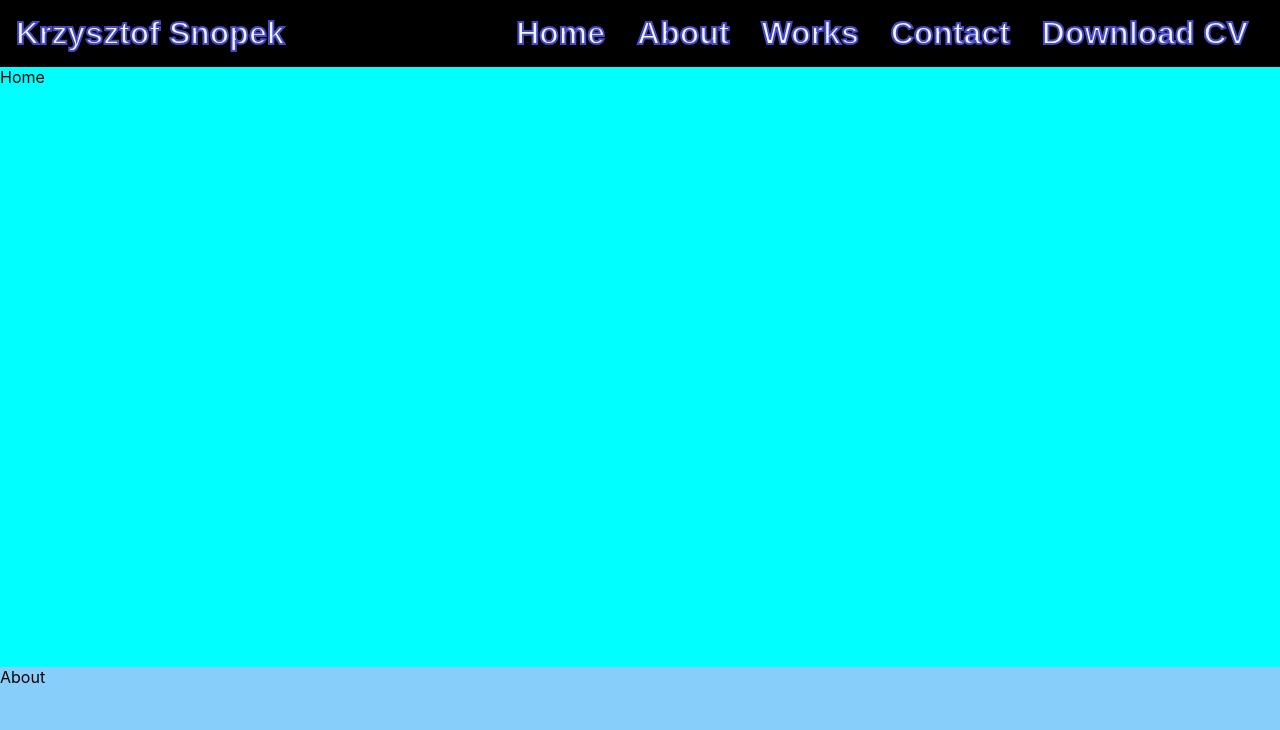
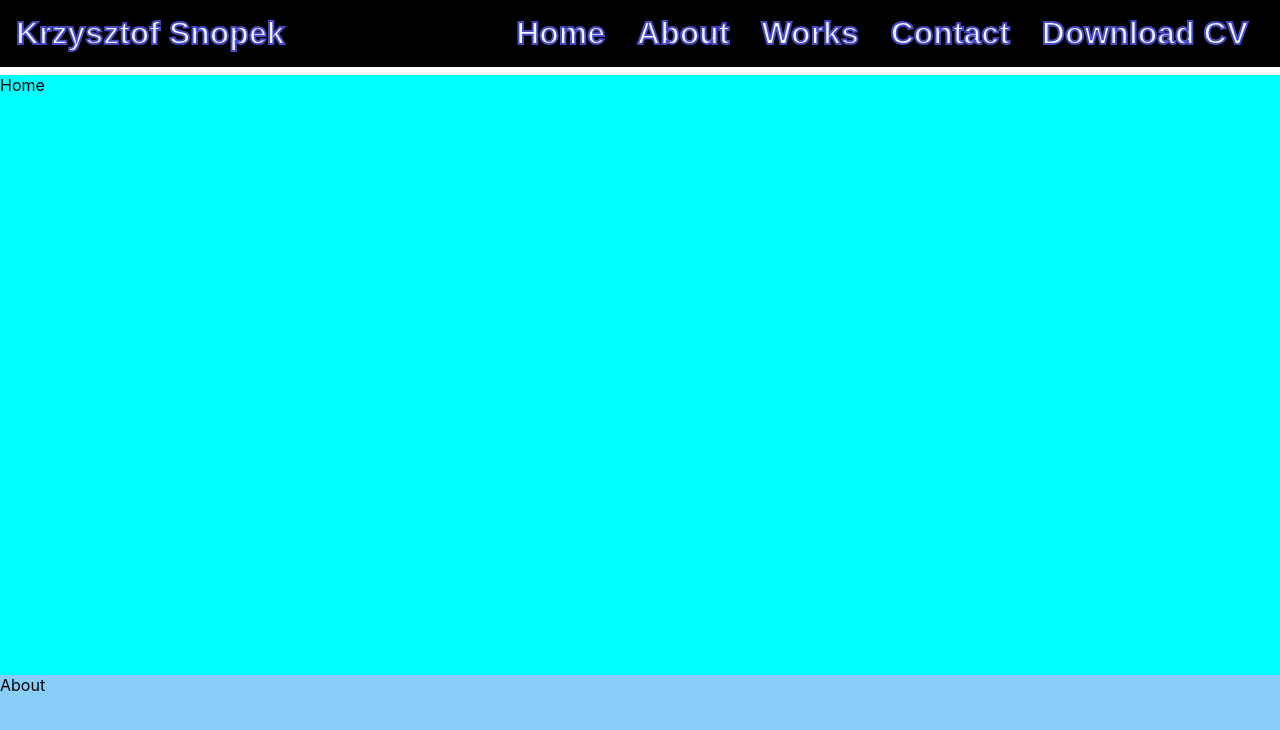
Before and after one commit to KrzysztofSnopek/resume, a React (Create React App) app: page / in a window 1280 px wide. Shown: the top 730 px of the page. Built offline with nearby package versions, Linux system fonts and the light colour scheme; the HTML template or start-up script is replaced by a standard one.

Commit message:
Makes navbar sticky to top

```diff
--- a/src/Components/TopNavbar.tsx
+++ b/src/Components/TopNavbar.tsx
@@ -31,7 +31,7 @@ export function TopNavbar() {
     <div>
       <ScrollToTopButton />
 
-      <nav className='navbar'>
+      <nav className={`navbar ${toggleClassName}`}>
         <div>
           <a href='#' className='nav-non-btn'>Krzysztof Snopek</a>
         </div>
@@ -63,6 +63,7 @@ export function TopNavbar() {
         </div>
       </nav>
 
+      <div className={`page-content ${toggleClassName}`}>
         <div ref={homeRef}>
           <Home />
         </div>
@@ -76,5 +77,6 @@ export function TopNavbar() {
           <Contact />
         </div>
       </div>
+    </div>
   )
 }
--- a/src/Styles/TopNavbar.css
+++ b/src/Styles/TopNavbar.css
@@ -12,6 +12,9 @@ nav {
     padding: 15px 0px;
     font-weight: 800;
     font-size: 1rem;
+    position: fixed;
+    top: 0;
+    width: 100%;
     /* grid-auto-columns: minmax(auto, 80px); */
 }
 
@@ -46,6 +49,14 @@ nav {
   background-color: aliceblue;
   border: 2px solid rgb(73, 73, 199);
   border-radius: 10px;
+}
+
+.page-content {
+  padding-top: 75px;
+}
+
+.page-content.active{
+   padding-top: 300px;
 }
 
 @media (max-width: 1199px) {
```
Lines whose indentation alone changed are shown as unchanged.
